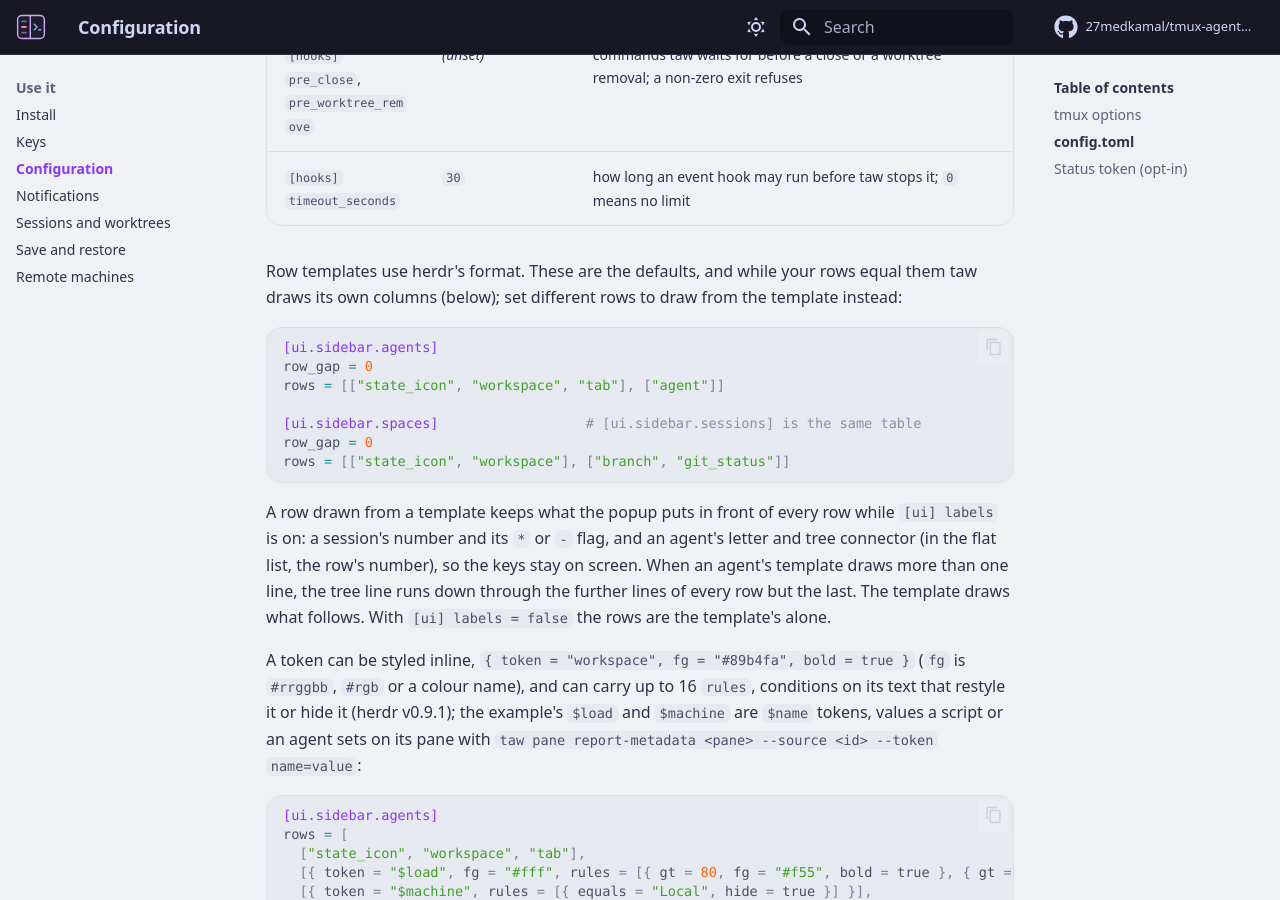
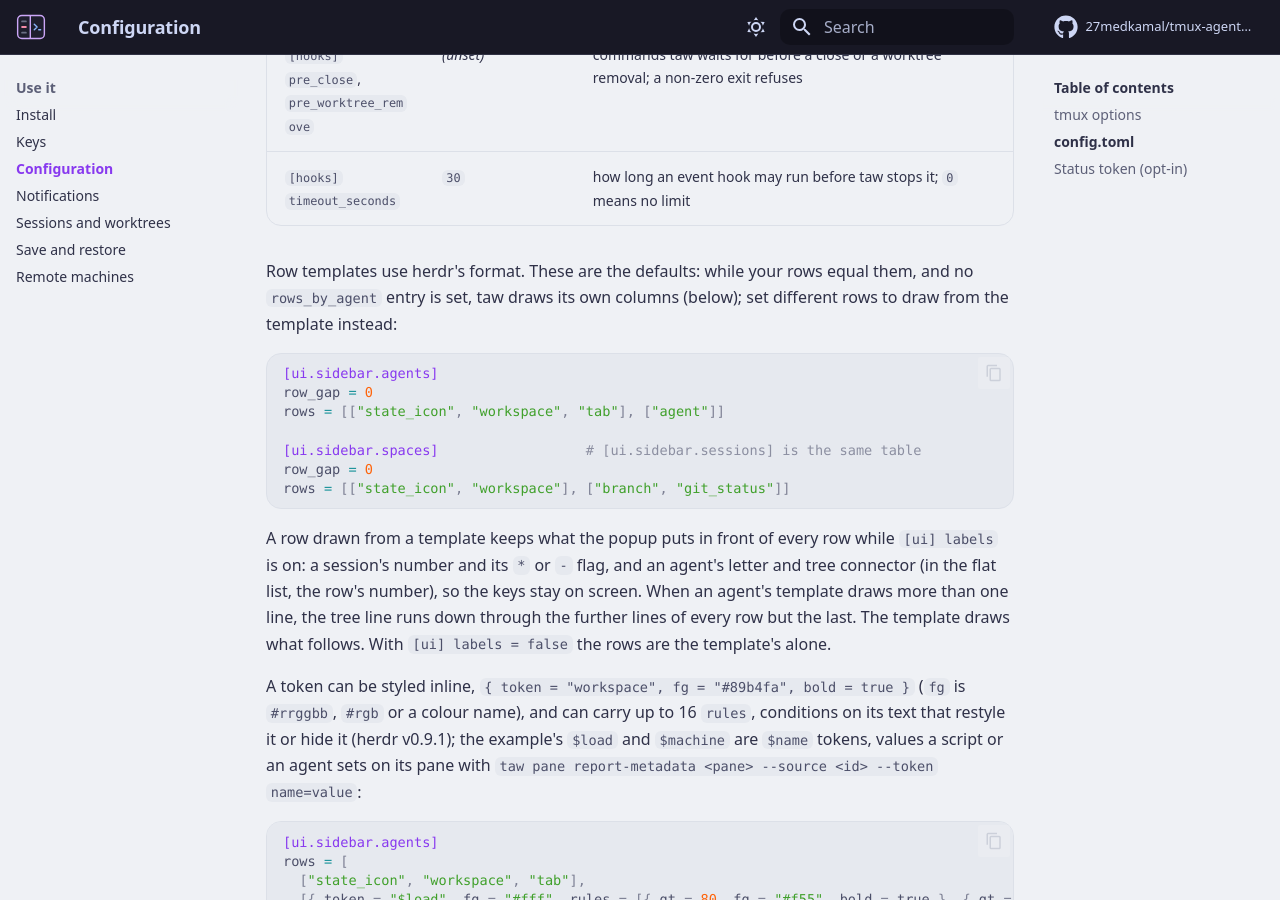
Before and after one commit to 27medkamal/tmux-agent-wizard, an MkDocs documentation site: the page built from docs/config.md, in a window 1280 px wide and 900 px high, scrolled down 6588 px. Built offline with MkDocs 1.6.1 and Material for MkDocs 9.7.7, drawn with Linux system fonts in a browser that asks for light colours; comment, search, counter and statistics services are not loaded.

Commit message:
docs: the row template defaults name rows_by_agent

````diff
--- a/docs/config.md
+++ b/docs/config.md
@@ -144,8 +144,8 @@ The keys taw adds to herdr's, or reads with another default or meaning, with the
 | `[hooks] pre_close`, `pre_worktree_remove` | *(unset)* | commands taw waits for before a close or a worktree removal; a non-zero exit refuses |
 | `[hooks] timeout_seconds` | `30` | how long an event hook may run before taw stops it; `0` means no limit |
 
-Row templates use herdr's format. These are the defaults, and while your rows equal them taw draws its own
-columns (below); set different rows to draw from the template instead:
+Row templates use herdr's format. These are the defaults: while your rows equal them, and no `rows_by_agent`
+entry is set, taw draws its own columns (below); set different rows to draw from the template instead:
 
 ```toml
 [ui.sidebar.agents]
````
